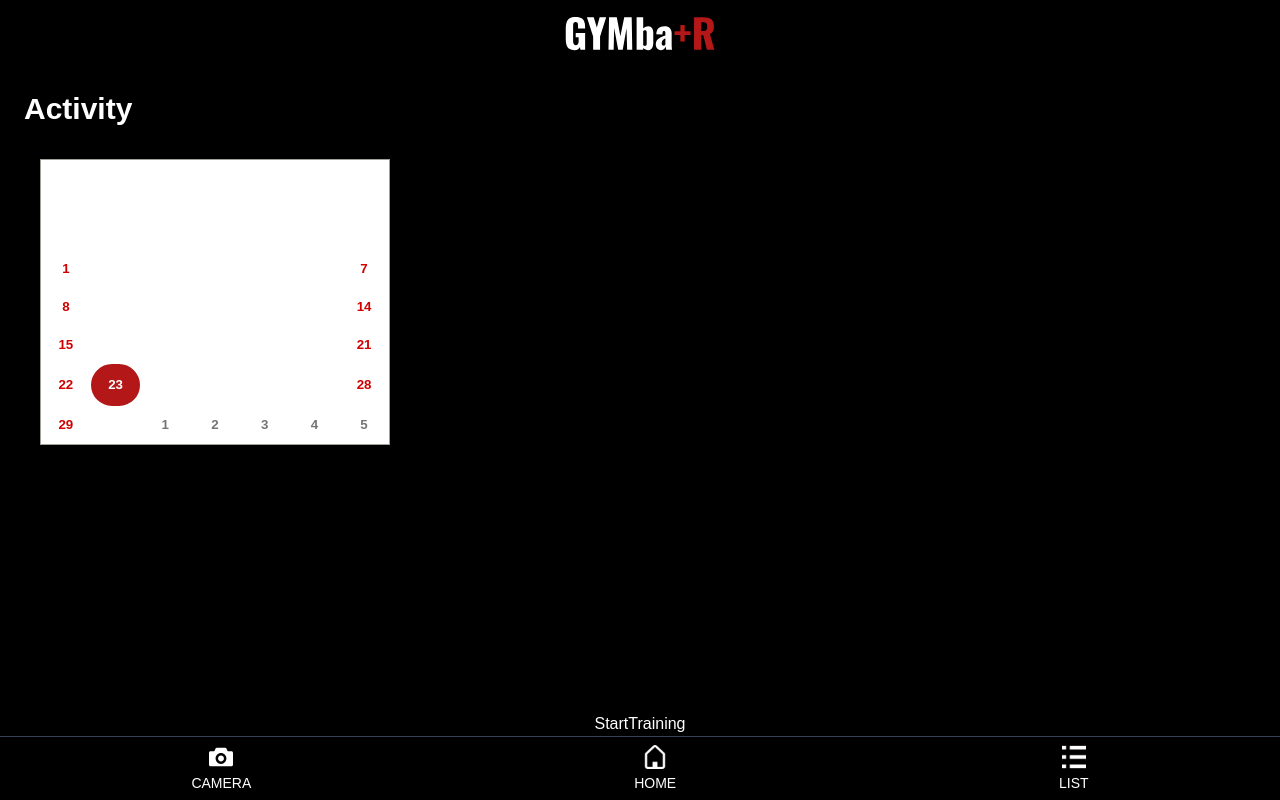
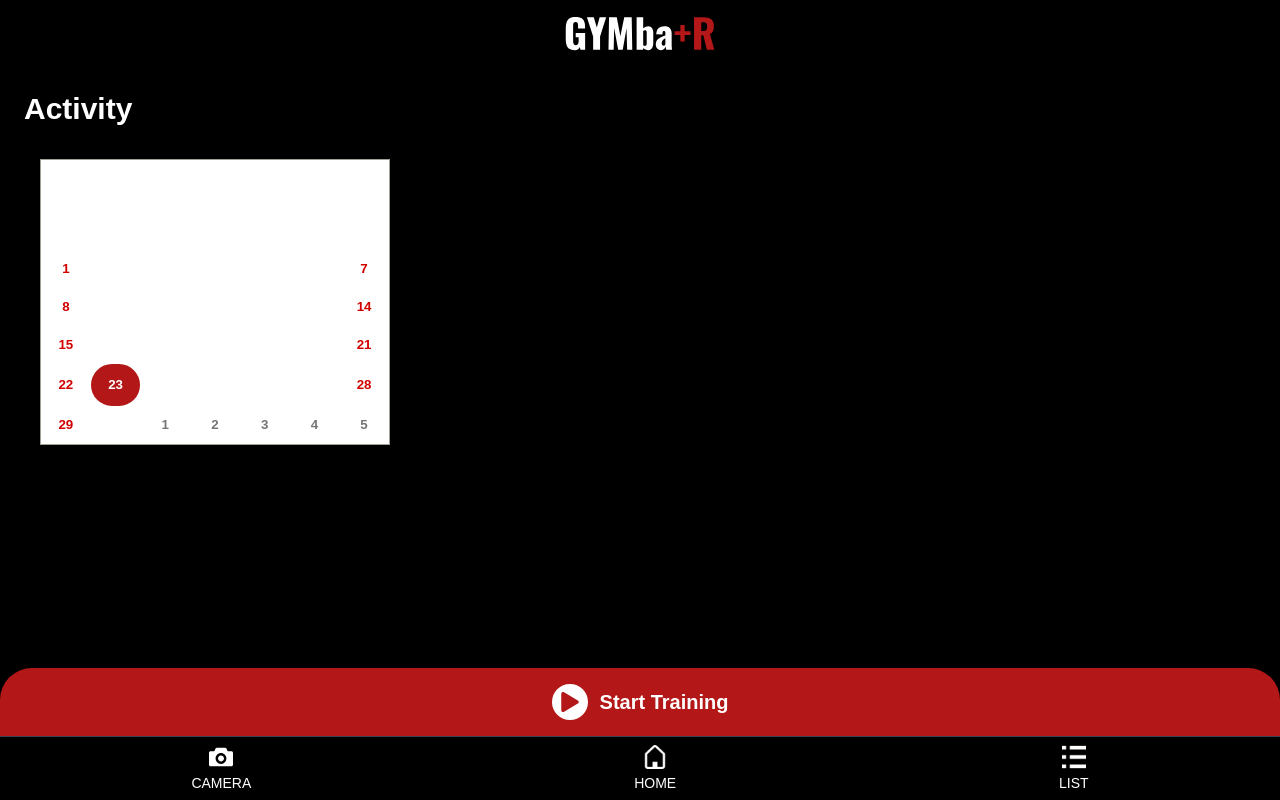
Before and after one commit to X13467980/watnow-SpringProject2025-frontend, a Next.js app: page /home in a window 1280 px wide. Built offline with nearby package versions, Linux system fonts and the light colour scheme.

Commit message:
Fix: apply top-only rounded corners to StartTrainingButton

```diff
--- a/src/feature/StartTrainingButton/StartTrainingButton.tsx
+++ b/src/feature/StartTrainingButton/StartTrainingButton.tsx
@@ -1,14 +1,22 @@
 'use client';
-import React from 'react'
+import React from 'react';
 import { useStartTraining } from './useStartTraining';
+import { FaPlay } from 'react-icons/fa'; // ▶️ アイコン用
 
 const StartTrainingButton = () => {
   const { handleClick } = useStartTraining('/training');
+
   return (
-    <button onClick={handleClick} className='w-full'>
-      StartTraining
+    <button
+      onClick={handleClick}
+      className="w-full bg-[#B31717] text-white font-bold text-xl py-4 px-6 flex items-center justify-center gap-3 rounded-t-[2rem]"
+    >
+      <span className="bg-white text-[#B31717] rounded-full p-2">
+        <FaPlay />
+      </span>
+      <span>Start Training</span>
     </button>
-  )
-}
+  );
+};
 
 export { StartTrainingButton };
```
